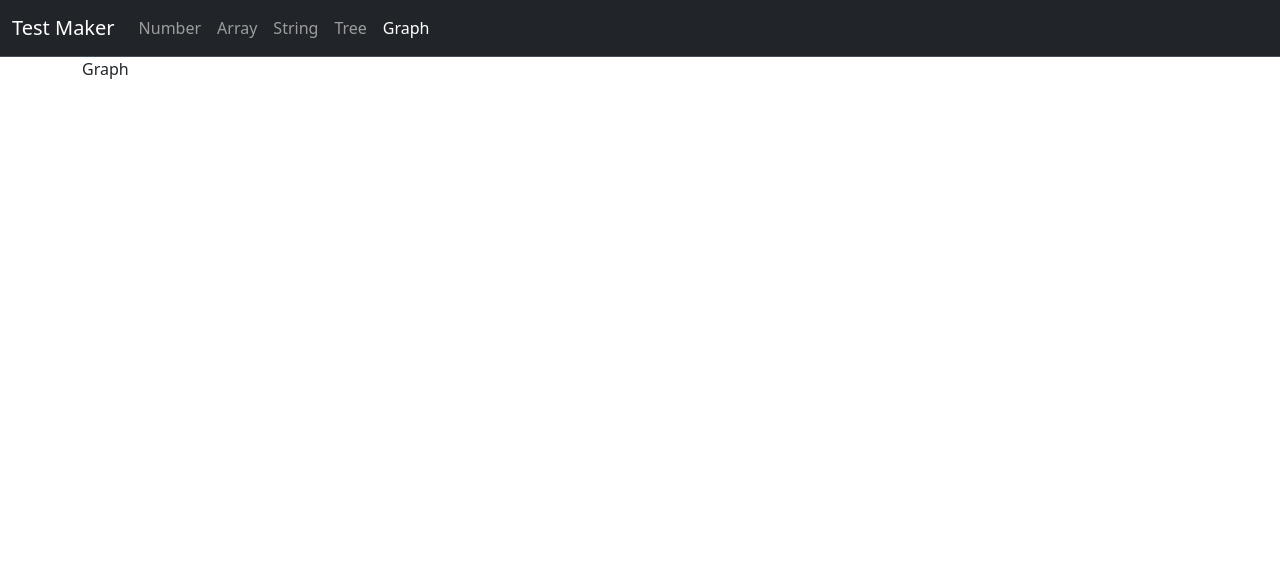
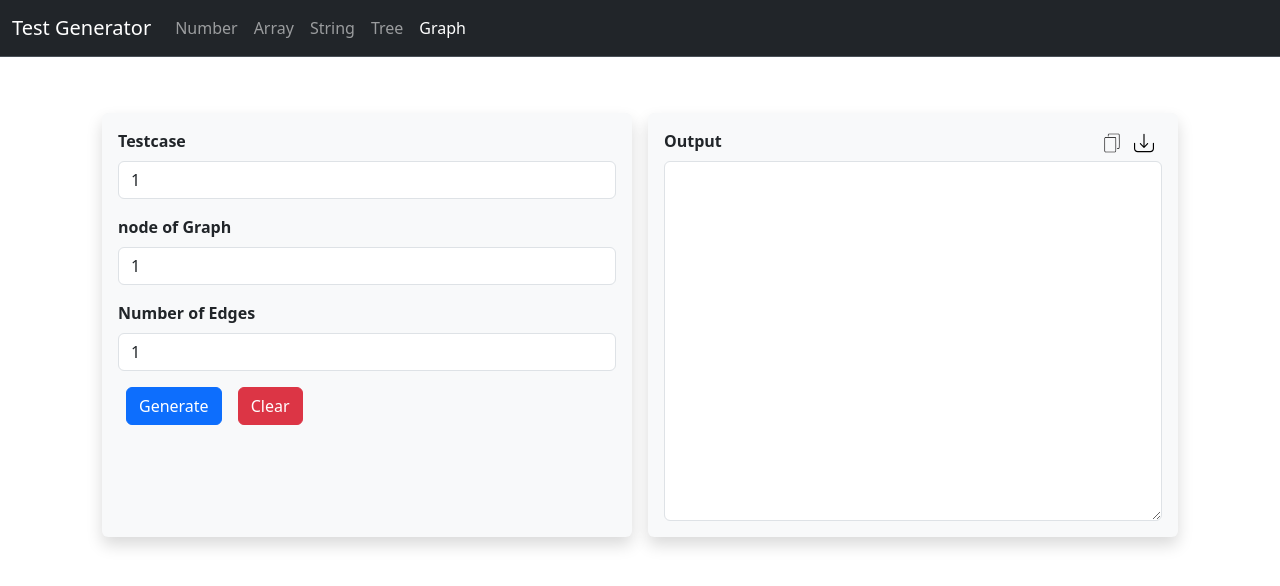
Before and after one commit to Dhru08/Test-Generator, a React (Vite) app: page /graph in a window 1280 px wide. Shown: the top 586 px of the page. Built offline with nearby package versions, Linux system fonts and the light colour scheme.

Commit message:
added graph comment

```diff
--- a/src/App.jsx
+++ b/src/App.jsx
@@ -10,7 +10,7 @@ import Number from './pages/Number';
 import Array from './pages/Array';
 import String from './pages/String';
 import Tree from './pages/Tree';
-import Graph from './pages/Graph';
+import GraphComponent from './pages/Graph';
 
 const App = () => {
     return (
@@ -24,7 +24,7 @@ const App = () => {
                         <Route exact path='/array' element={<Array />} />
                         <Route exact path='/string' element={<String />} />
                         <Route exact path='/tree' element={<Tree />} />
-                        <Route exact path='/graph' element={<Graph />} />
+                        <Route exact path='/graph' element={<GraphComponent />} />
                     </Routes>
                 </div>
             </BrowserRouter>
--- a/src/components/Navbar.jsx
+++ b/src/components/Navbar.jsx
@@ -9,7 +9,7 @@ const Navbar = () => {
             <nav className='navbar navbar-expand-lg bg-dark border-bottom border-body' data-bs-theme='dark'>
                 <div className='container-fluid'>
                     <Link className='navbar-brand' to='/'>
-                        Test Maker
+                        Test Generator
                     </Link>
                     <button className='navbar-toggler' type='button' data-bs-toggle='collapse' data-bs-target='#navbarSupportedContent' aria-controls='navbarSupportedContent' aria-expanded='false' aria-label='Toggle navigation'>
                         <span className='navbar-toggler-icon'></span>
--- a/src/pages/Graph.jsx
+++ b/src/pages/Graph.jsx
@@ -1,7 +1,140 @@
-import React from 'react';
+import React, { useState } from 'react';
+import { CopyToClipboard } from 'react-copy-to-clipboard';
+import { saveAs } from 'file-saver';
+import copyicon from '../assets/copy.svg';
+import downloadicon from '../assets/download.svg';
+import { ToastContainer, toast } from 'react-toastify';
+import 'react-toastify/dist/ReactToastify.css';
 
 const Graph = () => {
-    return <>Graph</>;
+    const [testcase, setTestcase] = useState(1);
+    const [node, setNode] = useState(1);
+    const [edge, setEdge] = useState(1);
+    const [output, setOutput] = useState('');
+
+    const handleInputChange = (event) => {
+        const { name, value } = event.target;
+        switch (name) {
+            case 'testcase':
+                setTestcase(value);
+                break;
+            case 'node':
+                setNode(value);
+                break;
+            case 'edge':
+                setEdge(value);
+                break;
+            default:
+                break;
+        }
+    };
+
+    const generateRandomGraph = (n) => {
+        const st = new Set();
+
+        function randomInt(min, max) {
+            return Math.floor(Math.random() * (max - min + 1)) + min;
+        }
+
+        let m = Math.min(edge,node * (node - 1)/2);
+        while (m > 0) {
+            let u = randomInt(1, n);
+            let v = randomInt(1, n);
+            if (u > v) [u, v] = [v, u];  // Swap u and v if u is greater than v
+            if (u === v || st.has(`${u},${v}`)) continue;
+            st.add(`${u},${v}`);
+            m--;
+        }
+
+        return Array.from(st)
+        .map(pair => pair.split(',').map(Number).join(' '))
+        .join('\n');
+    };
+
+    const handleSubmit = (event) => {
+        event.preventDefault();
+        if (testcase < 0) {
+            toast.error('Invalid input values. Please check your input.');
+            return;
+        }
+        if (testcase > 100000) {
+            toast.info(`Testcase should be below 100000!`);
+            return;
+        }
+
+        const generatedOutput = [testcase];
+
+        for (let index = 0; index < testcase; index++) {
+            generatedOutput.push(node);
+            generatedOutput.push(edge);
+            generatedOutput.push(generateRandomGraph(node));
+        }
+
+        setOutput(generatedOutput.join('\n'));
+    };
+
+    const handleClear = (event) => {
+        event.preventDefault();
+        const generatedOutput = '';
+        setOutput(generatedOutput);
+    };
+
+    const handleCopyClick = () => {
+        toast.success('Content copied to clipboard!');
+    };
+
+    const handleDownloadClick = () => {
+        const blob = new Blob([output], { type: 'text/plain;charset=utf-8' });
+        saveAs(blob, 'output.txt');
+    };
+
+    return (
+        <>
+            <div className='container d-flex flex-column flex-md-row my-5'>
+                <div className='w-100 w-md-50 d-inline-block my-2 shadow bg-body-tertiary p-3 rounded mx-auto mx-md-2'>
+                    <form onSubmit={handleSubmit}>
+                        <div className='mb-3'>
+                            <label htmlFor='testcase' className='form-label fw-semibold'>
+                                Testcase
+                            </label>
+                            <input type='number' className='form-control' id='testcase' name='testcase' value={testcase} onChange={handleInputChange} />
+                        </div>
+                        <div className='mb-3'>
+                            <label htmlFor='node' className='form-label fw-semibold'>
+                                node of Graph
+                            </label>
+                            <input type='number' className='form-control' id='node' name='node' value={node} onChange={handleInputChange} />
+                        </div>
+                        <div className='mb-3'>
+                            <label htmlFor='edge' className='form-label fw-semibold'>
+                                Number of Edges
+                            </label>
+                            <input type='number' className='form-control' id='edge' name='edge' value={edge} onChange={handleInputChange} />
+                        </div>
+                        <button type='submit' className='btn btn-primary mx-2'>
+                            Generate
+                        </button>
+                        <button type='clear' className='btn btn-danger mx-2' onClick={handleClear}>
+                            Clear
+                        </button>
+                    </form>
+                </div>
+                <div className='w-100 w-md-50 d-inline-block my-2 shadow bg-body-tertiary p-3 rounded mx-auto mx-md-2'>
+                    <div className='d-flex justify-content-between mb-2'>
+                        <div className='fw-semibold'>Output</div>
+                        <div>
+                            <CopyToClipboard text={output} onCopy={handleCopyClick}>
+                                <img src={copyicon} className='mx-1' style={{ height: '20px', cursor: 'pointer' }} alt='Copy' />
+                            </CopyToClipboard>
+                            <img src={downloadicon} className='mx-2' style={{ height: '20px', cursor: 'pointer' }} alt='Download' onClick={handleDownloadClick} />
+                        </div>
+                    </div>
+                    <textarea className='form-control' style={{ height: '360px' }} id='exampleFormControlTextarea1' value={output} readOnly />
+                    <ToastContainer autoClose={2000} hideProgressBar={true} closeOnClick />
+                </div>
+            </div>
+        </>
+    );
 };
 
 export default Graph;
```
Also changed, not shown: test.js (added, +22 -0 lines).
